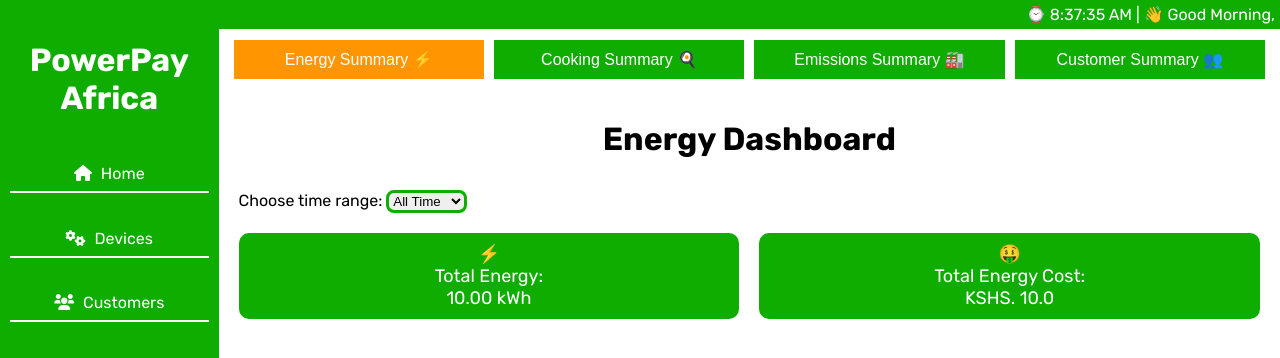
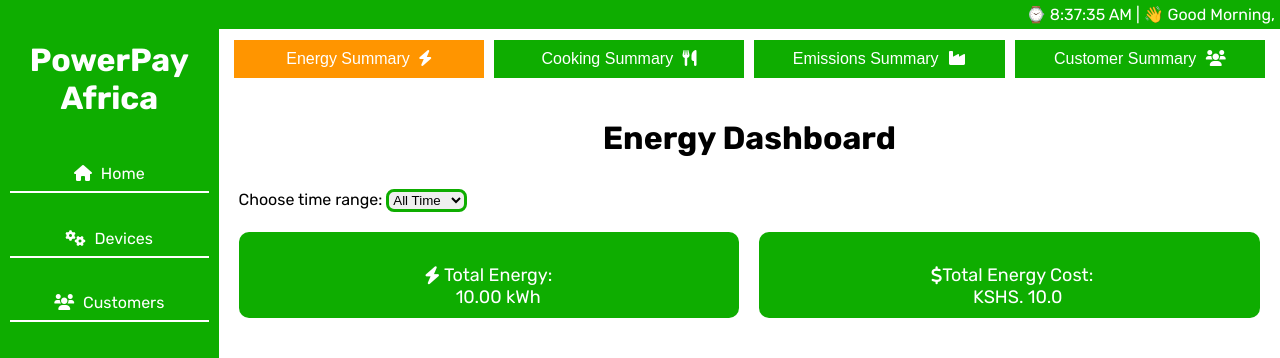
Before and after one commit to powerpayke/djangoPowerpayPaygo, a Django app: template templates/index.html in a window 1280 px wide. Shown: the top 358 px of the page. Run offline with Django 5.2, Linux system fonts and the light colour scheme; the template is opened without the code that fills it: most values are stand-ins (such as "Sample title", 1, 10 or a date in 2020); some libraries are stand-ins or nearby versions.

Commit message:
Edited emojis to icons for better visualization on legacy systems

```diff
--- a/templates/index.html
+++ b/templates/index.html
@@ -42,10 +42,10 @@
     {% endif %}
 
     <div class="tabs">
-        <button class="tablinks" onclick="openTab(event, 'energy-summary')" id="defaultOpen">Energy Summary ⚡</button>
-        <button class="tablinks" onclick="openTab(event, 'cooking-summary')">Cooking Summary 🍳</button>
-        <button class="tablinks" onclick="openTab(event, 'emissions-summary')">Emissions Summary 🏭</button>
-        <button class="tablinks" onclick="openTab(event, 'customer-summary')">Customer Summary 👥</button>
+        <button class="tablinks" onclick="openTab(event, 'energy-summary')" id="defaultOpen">Energy Summary <i class="fa fa-bolt" aria-hidden="true" style="margin-left:5px;"></i></button>
+        <button class="tablinks" onclick="openTab(event, 'cooking-summary')">Cooking Summary <i class="fa fa-cutlery" aria-hidden="true" style="margin-left:5px;"></i></button>
+        <button class="tablinks" onclick="openTab(event, 'emissions-summary')">Emissions Summary <i class="fa fa-industry" aria-hidden="true" style="margin-left:5px;"></i></button>
+        <button class="tablinks" onclick="openTab(event, 'customer-summary')">Customer Summary <i class="fa fa-users" aria-hidden="true" style="margin-left:5px;"></i></button>
     </div>
 
     <div id="energy-summary" class="tabcontent">
@@ -71,8 +71,8 @@
             </select>
             </div>
         <div class="data-labels">
-            <label class="labelArea">⚡ <br>Total Energy:<br>{{ sumKwh|floatformat:2 }} kWh</label>
-            <label class="labelArea">🤑 <br>Total Energy Cost:<br>KSHS. {{ sumEnergyCost|floatformat:1 }}</label>
+            <label class="labelArea"><i class="fa fa-bolt" aria-hidden="true" style="margin-right:5px;"></i><br>Total Energy:<br>{{ sumKwh|floatformat:2 }} kWh</label>
+            <label class="labelArea"><i class="fa fa-usd" aria-hidden="true" style="margin-left:5px;"></i><br>Total Energy Cost:<br>KSHS. {{ sumEnergyCost|floatformat:1 }}</label>
         </div>
         <div class="pie">
             <div class="meals-pie">{{ pie_chart|safe }}</div>
@@ -107,7 +107,7 @@
             </div>
         <div class="data-labels">
             <label class="labelArea">🍳 <br>Total Cooking Time:<br>{{ sumRuntime|floatformat:1 }} hours</label>
-            <label class="labelArea">🍽️ <br>Total Meals:<br>{{ sumMeals }} Meals</label>
+            <label class="labelArea"><i class="fa fa-cutlery" aria-hidden="true" style="margin-right:5px;"></i> <br>Total Meals:<br>{{ sumMeals }} Meals</label>
         </div>
         <div class="pie">
             <div class="meals-pie">{{ meals_pie_html|safe }}</div>
@@ -115,8 +115,6 @@
         </div>
         <div class="charts">
             <div class="line-chart">{{ cooking_line_chart|safe }}</div>
-        </div>
-        <div> <p>{{linked_data}}</p>
         </div>
     </div>
 
@@ -143,7 +141,7 @@
             </select>
             </div>
         <div class="data-labels">
-            <label class="labelArea">🏭 <br>Total Emissions:<br>{{ sumEmissions|floatformat:2 }} kg CO2</label>
+            <label class="labelArea"><i class="fa fa-industry" aria-hidden="true" style="margin-right:5px;"></i><br>Total Emissions:<br>{{ sumEmissions|floatformat:2 }} kg CO2</label>
         </div>
         <div class="pie">
             <div class="meals-pie">{{ pie_chart_emissions |safe }}</div>
```
